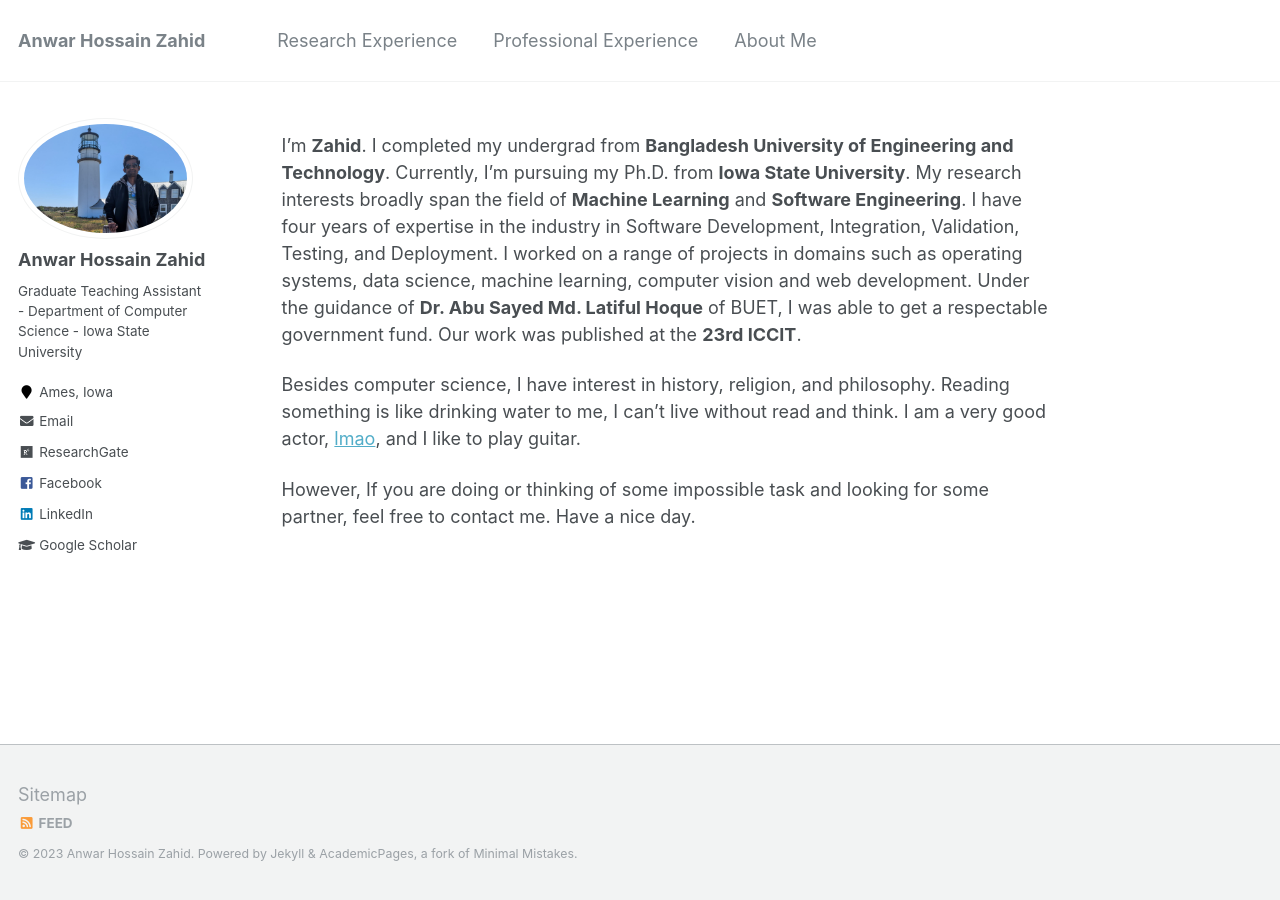
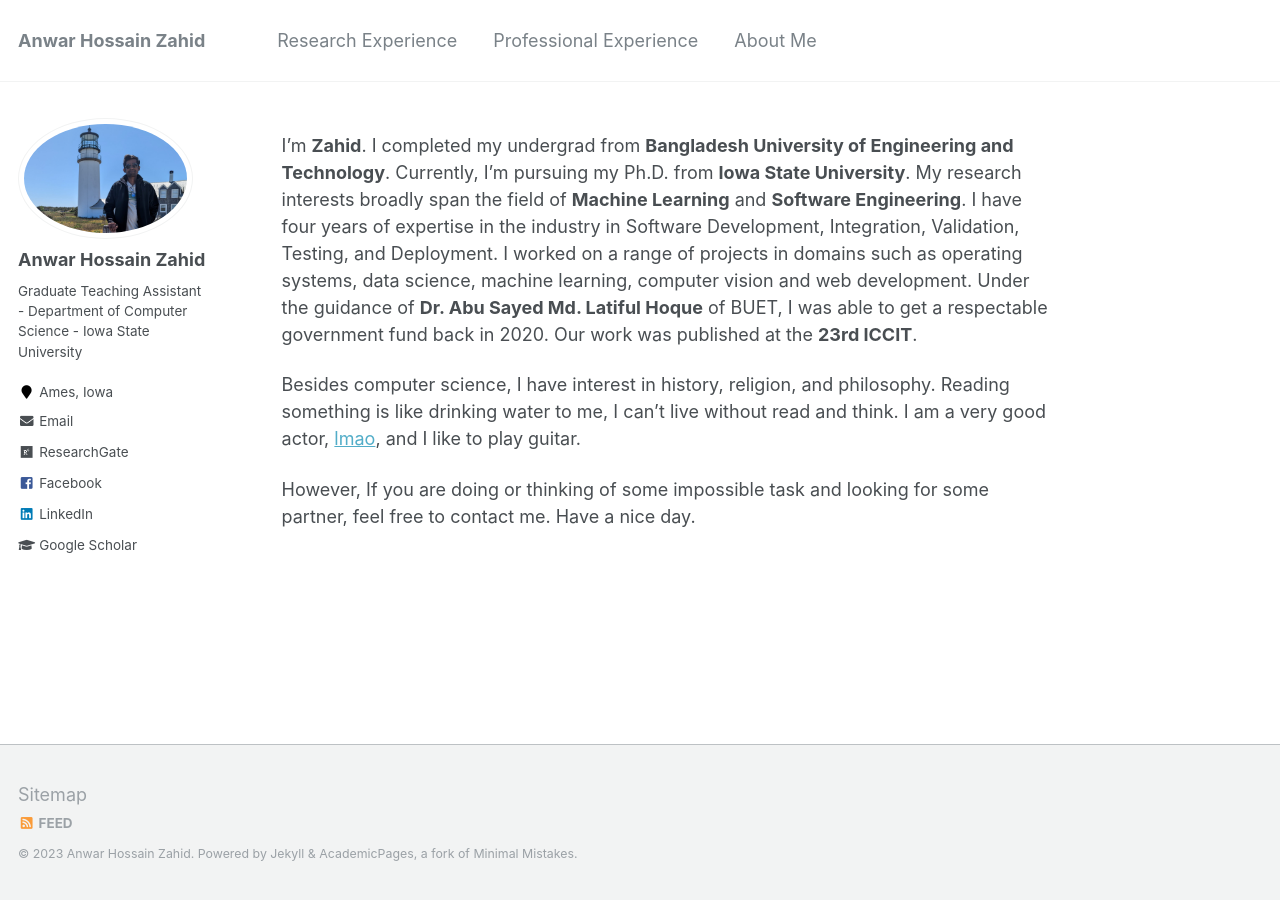
Before and after one commit to AnwarXahid/anwarxahid.github.io, a Jekyll site: the page built from _pages/about.md, in a window 1280 px wide. Built offline with Jekyll 4.4.1, drawn with Linux system fonts in a browser that asks for light colours.

Commit message:
modified!

```diff
--- a/_pages/about.md
+++ b/_pages/about.md
@@ -16,7 +16,7 @@ Software Development, Integration, Validation, Testing, and Deployment.
 I worked on a range of projects in domains such as operating systems,
 data science, machine learning, computer vision and web development.
 Under the guidance of **Dr. Abu Sayed Md. Latiful Hoque** of BUET, I was able
-to get a respectable government fund. Our work was published at the **23rd ICCIT**.
+to get a respectable government fund back in 2020. Our work was published at the **23rd ICCIT**.
 
 Besides computer science, I have interest in history, religion, and philosophy. Reading something is
 like drinking water to me, I can't live without read and think. I am a very good actor,
```
